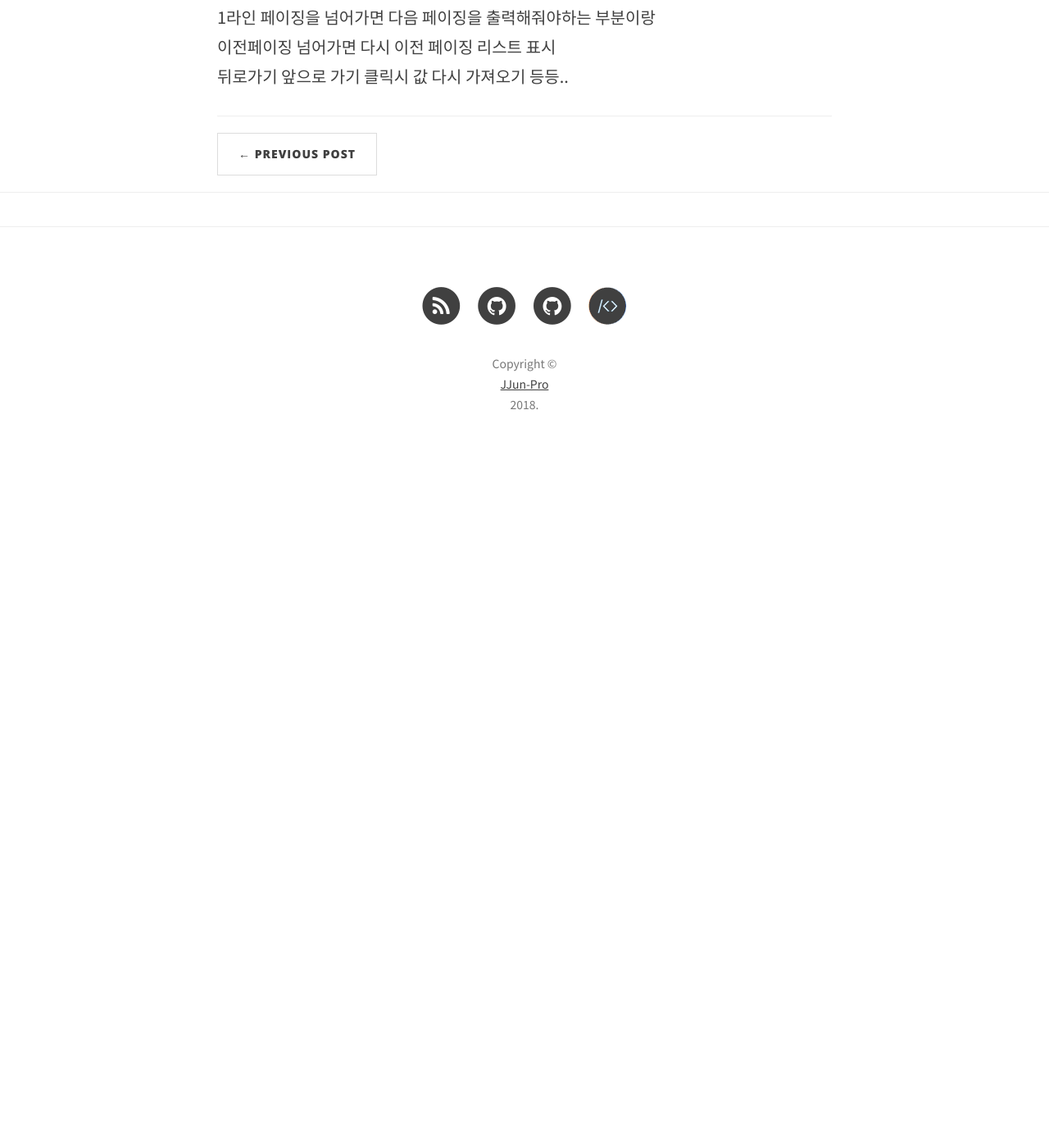
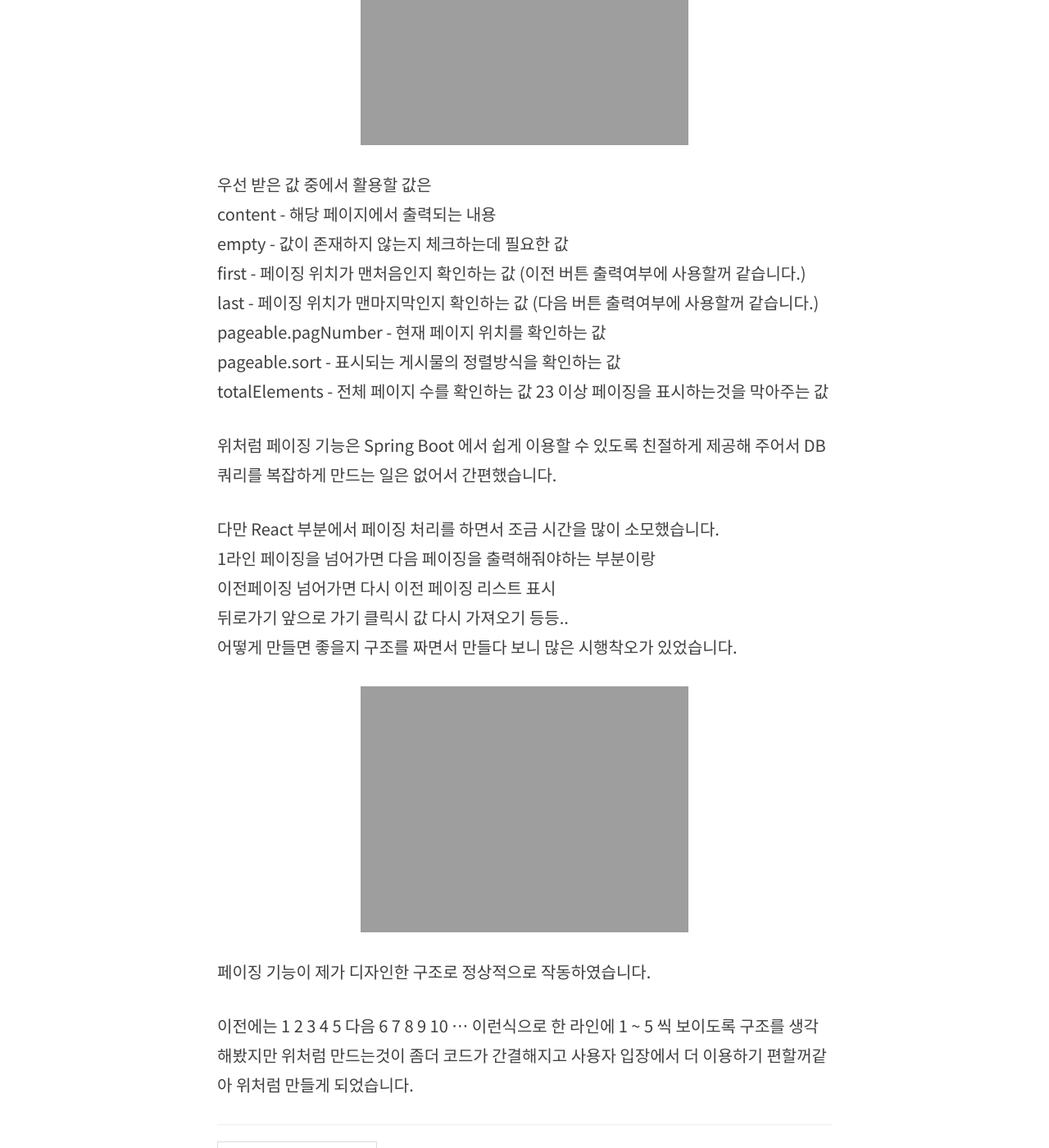
Before and after one commit to alalstjr/jjunpro.github.io, a Jekyll site: the page built from _posts/2019-07-05-포트폴리오 제작 일지-03.md, in a window 1280 px wide and 1400 px high, scrolled down 3456 px. Shown: the whole window at 82% size. Built offline with Jekyll 4.4.1, drawn with Linux system fonts in a browser that asks for light colours; nearby versions of some CDN libraries; comment, search, counter and statistics services are not loaded; before the commit the page ends 4027 px from its top, so only the background shows below that; some of the changed text lies outside the part shown.

Commit message:
Update 2019-07-05-포트폴리오 제작 일지-03.md

```diff
--- a/_posts/2019-07-05-포트폴리오 제작 일지-03.md
+++ b/_posts/2019-07-05-포트폴리오 제작 일지-03.md
@@ -60,6 +62,8 @@ regDate 를 정렬하면서 content는 2개씩 불러오도록 기본 설정을
 확인결과 정상적으로 값을 출력하였습니다.
 이제 받은 값을 활용하여 React에서 페이징 기능만 만들어 주면 끝나는 부분입니다.
 
+![Description](https://alalstjr.github.io/jjunpro.github.io/img/2019/07/2019-07-10-2.png)
+
 우선 받은 값 중에서 활용할 값은 <br/>
 content - 해당 페이지에서 출력되는 내용 <br/>
 empty - 값이 존재하지 않는지 체크하는데 필요한 값 <br/>
@@ -72,7 +76,15 @@ totalElements - 전체 페이지 수를 확인하는 값 23 이상 페이징을
 위처럼 페이징 기능은 Spring Boot 에서 쉽게 이용할 수 있도록 친절하게 제공해 주어서
 DB 쿼리를 복잡하게 만드는 일은 없어서 간편했습니다.
 
-다만 React 부분에서 페이징 처리를 하면서 조금 어려웠습니다. <br/>
+다만 React 부분에서 페이징 처리를 하면서 조금 시간을 많이 소모했습니다. <br/>
 1라인 페이징을 넘어가면 다음 페이징을 출력해줘야하는 부분이랑 <br/>
 이전페이징 넘어가면 다시 이전 페이징 리스트 표시 <br/>
-뒤로가기 앞으로 가기 클릭시 값 다시 가져오기 등등..
+뒤로가기 앞으로 가기 클릭시 값 다시 가져오기 등등.. <br/>
+어떻게 만들면 좋을지 구조를 짜면서 만들다 보니 많은 시행착오가 있었습니다.
+
+![Description](https://alalstjr.github.io/jjunpro.github.io/img/2019/07/2019-07-10-3.gif)
+
+페이징 기능이 제가 디자인한 구조로 정상적으로 작동하였습니다.
+
+이전에는 1 2 3 4 5 다음 6 7 8 9 10 ... 이런식으로 한 라인에 1 ~ 5 씩 보이도록 구조를 생각해봤지만
+위처럼 만드는것이 좀더 코드가 간결해지고 사용자 입장에서 더 이용하기 편할꺼같아 위처럼 만들게 되었습니다.
```
Also changed, not shown: other parts of _posts/2019-07-05-포트폴리오 제작 일지-03.md (+2 -0 lines).
